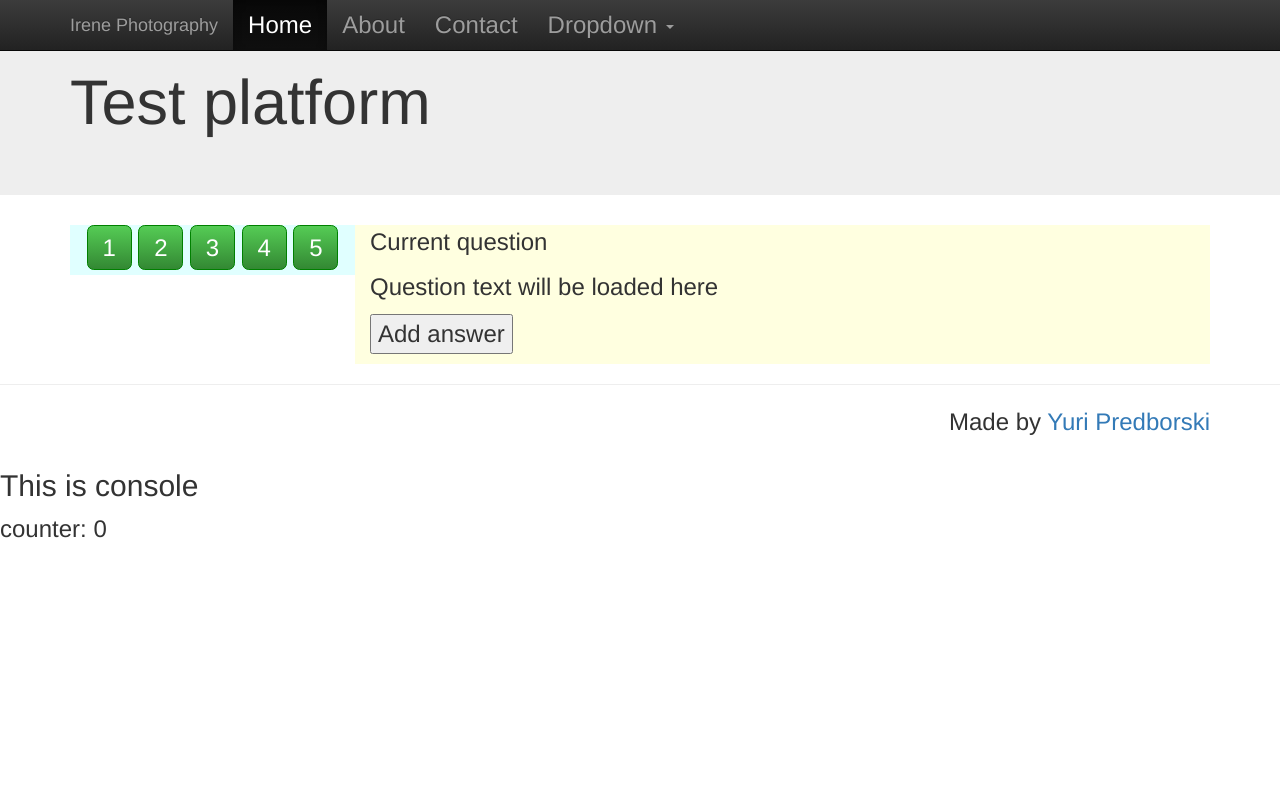
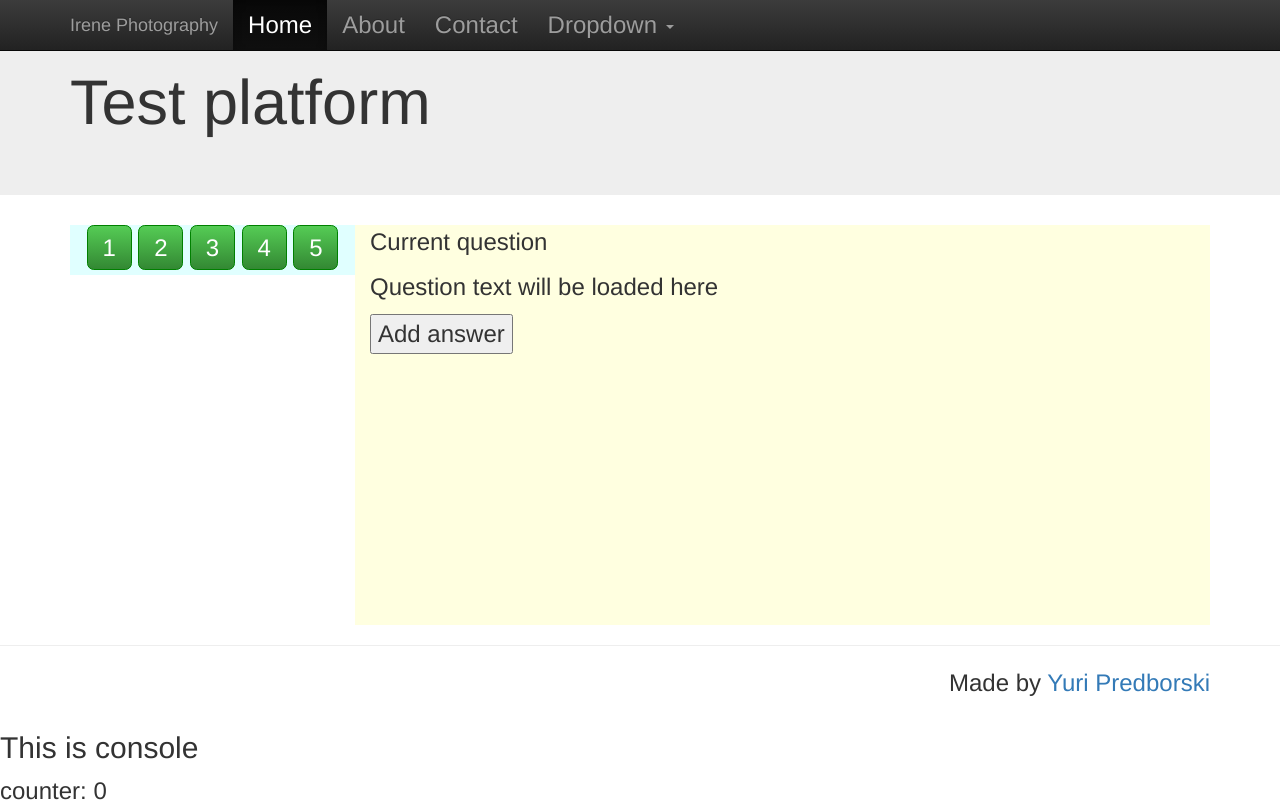
Before and after one commit to Yuri-Predborskiy/TestJavascript, a plain HTML site: page index.html in a window 1280 px wide. Drawn offline with nearby package versions, Linux system fonts and the light colour scheme.

Commit message:
Add question navigation javascript
Add question navigation function and refactor code (organize it for
readability).

```diff
--- a/index.html
+++ b/index.html
@@ -19,8 +19,20 @@
     <script src="https://maxcdn.bootstrapcdn.com/bootstrap/3.3.6/js/bootstrap.min.js" integrity="sha384-0mSbJDEHialfmuBBQP6A4Qrprq5OVfW37PRR3j5ELqxss1yVqOtnepnHVP9aJ7xS" crossorigin="anonymous"></script>
 
     <style>
+        body, html {
+            height: 100%;
+        }
         body {
             font-size: 24px;
+        }
+
+        .questionBlock {
+            height: 100%;
+            overflow-y: scroll;
+        }
+
+        .main-content {
+            height: 50vh;
         }
 
         .yellow {
@@ -137,7 +149,7 @@
         </div>
     </div>
 
-    <div class="container">
+    <div class="container main-content">
         <div class="skyblue hidden-xs col-sm-3 col-md-3">
             <ul id="questionButtons">
                 <li class="button">1</li>
@@ -147,7 +159,7 @@
                 <li class="button">5</li>
             </ul>
         </div>
-        <div class="yellow col-xs-12 col-sm-9 col-md-9">
+        <div class="yellow col-xs-12 col-sm-9 col-md-9 questionBlock">
             <p>Current question</p>
             <p id="questionText">Question text will be loaded here</p>
             <button onclick="addAnswer()">Add answer</button>
@@ -189,10 +201,6 @@
             $(this).addClass("active");
             loadQuestion($(this).html());
         });
-
-        function loadQuestion(index) {
-            alert("loading question number " + index);
-        }
 
         class Question {
             constructor(text) {
@@ -236,10 +244,22 @@
         qs.push(q);
 
         var q1 = new Question("konnichiwa");
+        q1.answers = ["var 1", "var 2", "very long answer<br>a<br>a<br>a<br>a<br>" +
+               "a<br>a<br>a<br>a<br>a<br>a<br>a<br> a<br>a<br>a<br>a<br>a<br>a<br>" +
+               "a<br>a<br>a<br>a<br>a<br> a<br>a<br>a<br>a<br>a<br>a<br>a<br>a"];
 
-        q1.answers = ["var 1", "var 2", "very long answer\na\na\na\na\n" +
-               "a\na\na\na\na\na\na\n a\na\na\na\na\na\n" +
-               "a\na\na\na\na\n a\na\na\na\na\na\na\na"];
+        qs.push(q1);
+
+        function loadQuestion(index) {
+            var currQuest = qs[index-1];
+            questionTextSelector.html(currQuest.questionText);
+            var answers = currQuest.answers;
+            answerBlockSelector.html("");
+            answers.forEach(function(el) {
+                answerBlockSelector.append(answerTags.replace("{answerText}", el));
+            });
+        }
+
     </script>
 </body>
 </html>
```
